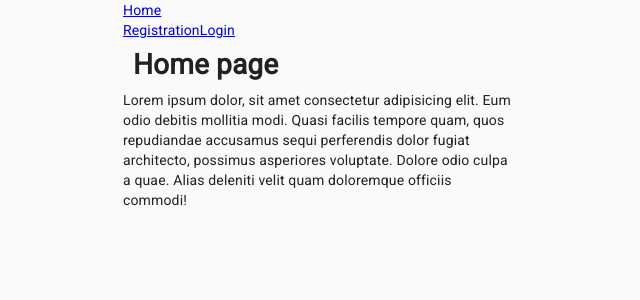
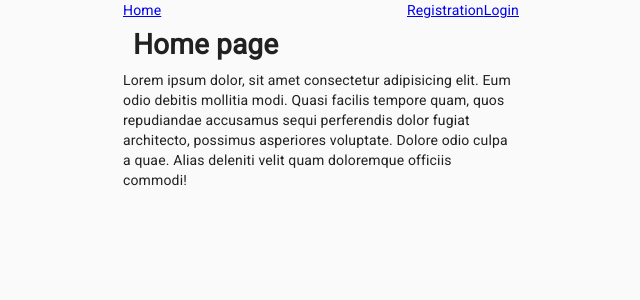
Before and after one commit to luminousnow/goit-react-hw-08-phonebook, a React (Create React App) app: page / in a window 1280 px wide. Shown: the top 300 px of the page, without its empty margins (319-959 px from the left). Built offline with nearby package versions, Linux system fonts and the light colour scheme.

Commit message:
додає стилі

```diff
--- a/src/components/UserMenu/UserMenu.jsx
+++ b/src/components/UserMenu/UserMenu.jsx
@@ -8,7 +8,7 @@ const UserMenu = () => {
   const name = useSelector(getUserName);
 
   return (
-    <div>
+    <div className="userMenu">
       <img src={avatar} alt="" width="32" />
       <span>Hello, {name}</span>
       <button type="button" onClick={() => dispatch(logOut())}>
--- a/src/css/common.css
+++ b/src/css/common.css
@@ -26,3 +26,12 @@ ul {
 p {
   margin: 0;
 }
+
+.userMenu {
+  display: flex;
+}
+
+.appBar {
+  display: flex;
+  justify-content: space-between;
+}
```
